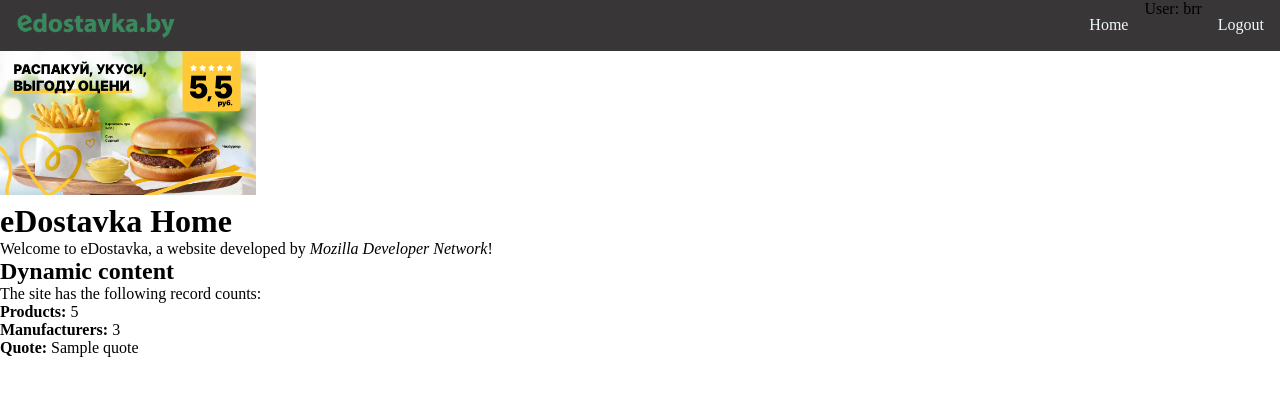
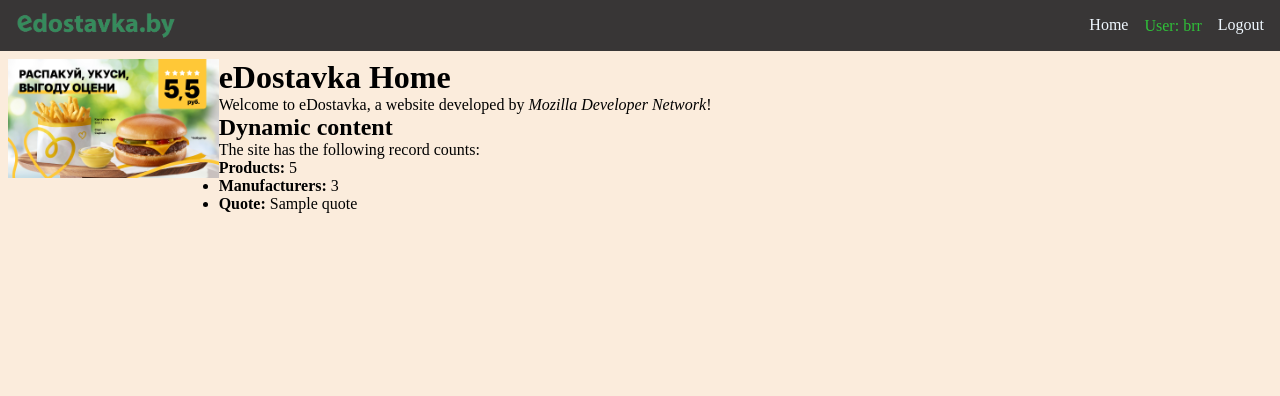
Before and after one commit to TestyCore/Front-5-sem, a Django app: page /edostavka/ in a window 1280 px wide. Shown: the top 396 px of the page. Run offline with Django 4.2, Linux system fonts and the light colour scheme; a user stored in the database is signed in; data comes from the database, SQL or seed files in the repository; both versions use the stored data as it was after the commit; tables that the repository leaves empty hold one stand-in row (values such as "Sample post"); a database or web service that is not in the repository returns one stand-in record (values such as "Sample title"); data that the repository does not hold is empty.

Commit message:
Nav bar enhanced, home-page started

```diff
--- /dev/null
+++ b/Lab_4/edostavka/static/edostavka/css/home.css
@@ -0,0 +1,46 @@
+.home-banner {
+  grid-column: 1/3;
+}
+
+.home-news {
+  grid-column: 3/11;
+}
+
+.home-partners{
+  grid-column: 11/3;
+}
+
+
+.home-banner {
+  position: relative;
+  display: inline-block;
+  overflow: hidden;
+  width: 100%;
+}
+
+.home-banner img {
+  width: 100%; /* Адаптивная ширина изображения */
+  height: auto; /* Автоматическая высота изображения */
+  transition: transform 0.3s ease; /* Анимация при наведении */
+}
+
+.home-banner:hover img {
+  transform: scale(1.1); /* Увеличение изображения при наведении */
+}
+
+.banner-text {
+  position: absolute;
+  bottom: 0;
+  left: 0;
+  right: 0;
+  background-color: rgba(0, 0, 0, 0.7); /* Задний фон текста */
+  color: white; /* Цвет текста */
+  padding: 10px;
+  text-align: center;
+  opacity: 0; /* Начальная прозрачность текста */
+  transition: opacity 0.3s ease; /* Анимация появления текста */
+}
+
+.home-banner:hover .banner-text {
+  opacity: 1; /* Показать текст при наведении */
+}
--- a/Lab_4/edostavka/static/edostavka/css/styles.css
+++ b/Lab_4/edostavka/static/edostavka/css/styles.css
@@ -1,6 +1,10 @@
 * {
     margin: 0;
     padding: 0;
+}
+
+html{
+     background-color: rgb(251, 236, 220);
 }
 
 .main {
@@ -54,40 +58,14 @@
   background-color: #444444;
 }
 
-.banner {
-  position: relative;
-  display: inline-block;
-  overflow: hidden;
-  width: 20%;
+.content {
+    display: grid;
+    grid-template-columns: repeat(12, 1fr);
+    margin: 0.5em;
 }
 
-.banner img {
-  width: 100%; /* Адаптивная ширина изображения */
-  height: auto; /* Автоматическая высота изображения */
-  transition: transform 0.3s ease; /* Анимация при наведении */
+.user-label{
+    display: flex;
+    align-items: center;
+    color: #2fc039;
 }
-
-.banner:hover img {
-  transform: scale(1.1); /* Увеличение изображения при наведении */
-}
-
-.banner-text {
-  position: absolute;
-  bottom: 0;
-  left: 0;
-  right: 0;
-  background-color: rgba(0, 0, 0, 0.7); /* Задний фон текста */
-  color: white; /* Цвет текста */
-  padding: 10px;
-  text-align: center;
-  opacity: 0; /* Начальная прозрачность текста */
-  transition: opacity 0.3s ease; /* Анимация появления текста */
-}
-
-.banner:hover .banner-text {
-  opacity: 1; /* Показать текст при наведении */
-}
-
-
-.content {
-}
--- a/Lab_4/edostavka/templates/base.html
+++ b/Lab_4/edostavka/templates/base.html
@@ -57,22 +57,22 @@
           {% endfor %}
 
           {% if user.is_authenticated %}
-            User: {{ user.get_username }}
+            <div class="user-label">
+              <p>User: {{ user.get_username }}</p>
+            </div>
+
             <a href="{% url 'logout' %}?next={{ '' }}">Logout</a>
           {% else %}
             <a href="{% url 'products' %}">Products</a>
-{#            <a href="{% url 'register' %}">Register</a>#}
             <button id="sign-in-button" class="auth-btn">Sign in</button>
             <button id="sign-up-button" class="auth-btn">Sign up</button>
-{#            <button class="login-btn"><a href="{% url 'login' %}?next={{ '' }} ">Login</a></button>#}
           {% endif %}
       {% endblock %}
         </div>
       </div>
 
       <div class="content">
-        <div class="col-sm-10 ">{% block content %}{% endblock %}
-        </div>
+        {% block content %}{% endblock %}
       </div>
 
     </div>
@@ -81,17 +81,13 @@
 
 
   <script>
-  // Add a click event handler to the button
   document.getElementById("sign-in-button").addEventListener("click", function() {
-    // Redirect to the login page with the 'next' parameter
     window.location.href = "{% url 'login' %}?next={{ '' }}";
   });
 </script>
 
   <script>
-  // Add a click event handler to the button
   document.getElementById("sign-up-button").addEventListener("click", function() {
-    // Redirect to the login page with the 'next' parameter
     window.location.href = "{% url 'register' %}?next={{ '' }}";
   });
 </script>
--- a/Lab_4/edostavka/templates/index.html
+++ b/Lab_4/edostavka/templates/index.html
@@ -1,13 +1,19 @@
 {% extends "base.html" %}
+{% load static %}
 
 {% block content %}
-  <div class="banner">
+
+<link rel="stylesheet" type="text/css" href="{% static 'edostavka/css/home.css'%}"/>
+
+
+  <div class="home-banner">
     <a href="https://mak.by/ru/vyibiraj-svoe-trio-za-5,5-rub.!.html" target="_blank"><img src="../static/edostavka/images/mac-by-5f5.png" alt="Ad Banner"></a>
     <div class="banner-text">
       <p>Перейти на mac.by</p>
     </div>
   </div>
 
+  <div class="home-news">
     <h1>eDostavka Home</h1>
     <p>
       Welcome to eDostavka, a website developed by
@@ -20,4 +26,12 @@
       <li><strong>Manufacturers:</strong> {{ num_manufacturers }}</li>
       <li><strong>Quote:</strong> {{ quote }}</li>
     </ul>
+  </div>
+
+  <div class="home-partners">
+
+
+
+</div>
+
 {% endblock %}
```
Also changed, not shown: Lab_4/db.sqlite3. Lines whose indentation alone changed are shown as unchanged.
